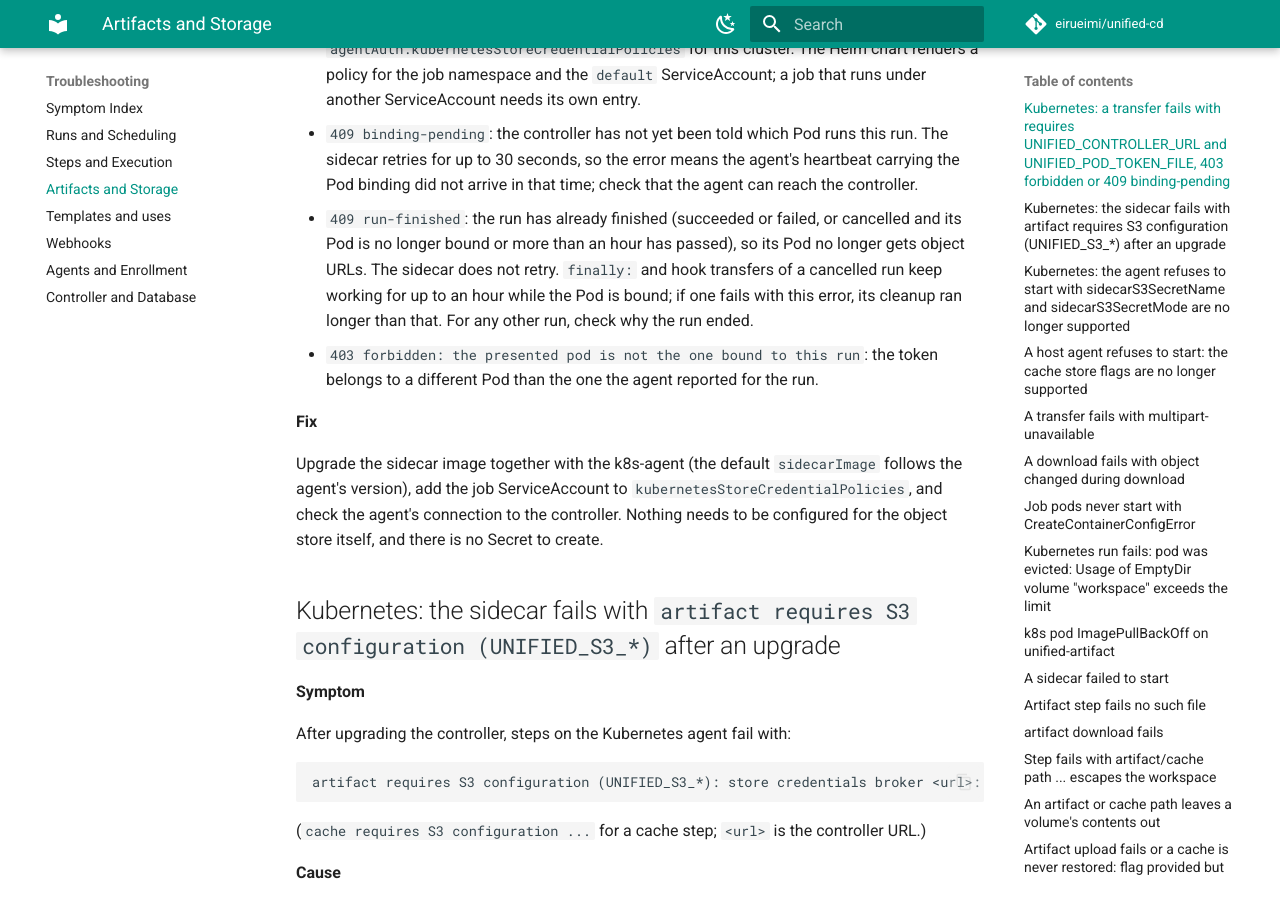
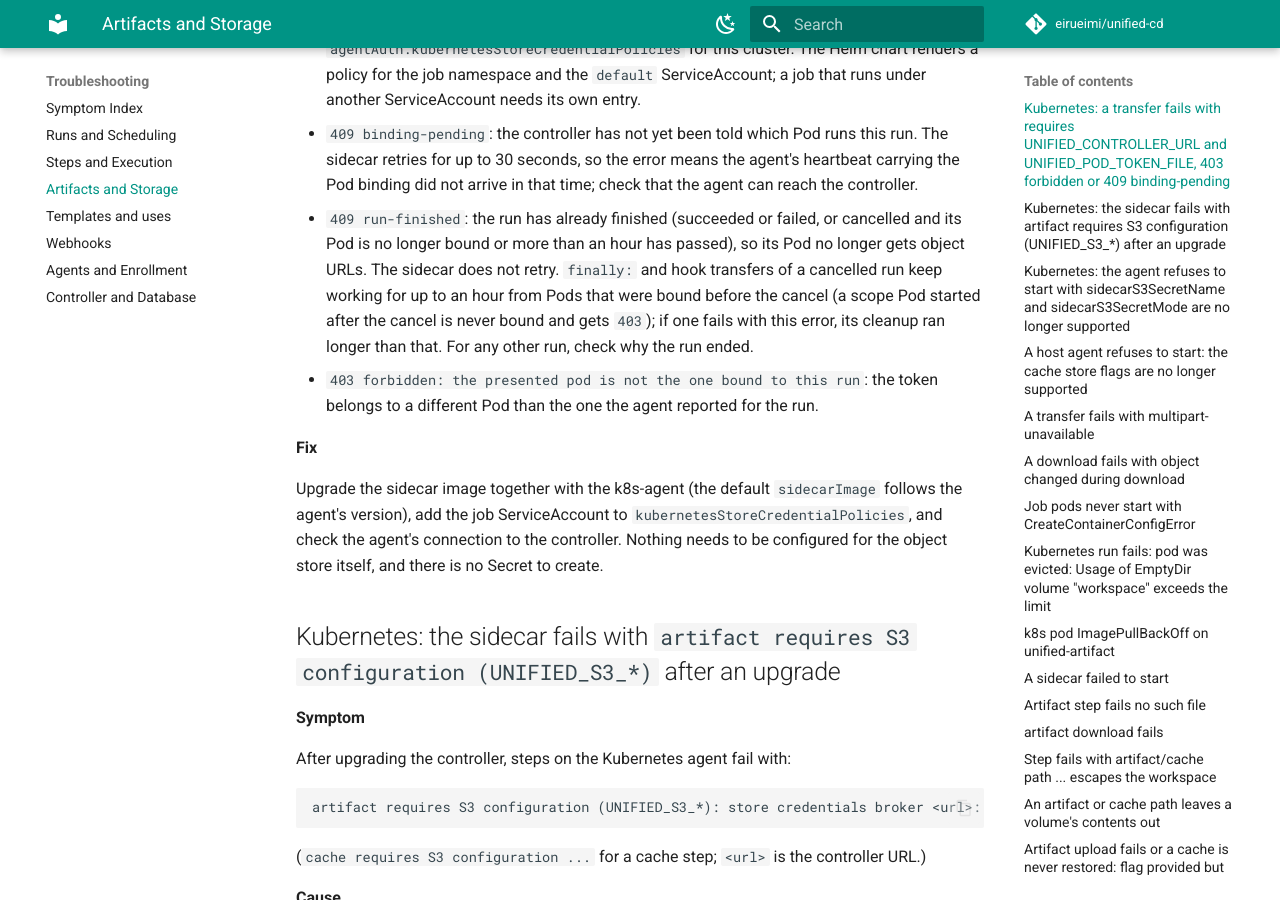
Before and after one commit to eirueimi/unified-cd, an MkDocs documentation site: the page built from docs/troubleshooting/artifacts-and-storage.md, in a window 1280 px wide and 900 px high, scrolled down 798 px. Built offline with MkDocs 1.6.1 and Material for MkDocs 9.7.7, drawn with Linux system fonts in a browser that asks for light colours; comment, search, counter and statistics services are not loaded.

Commit message:
docs: scope the cancelled-run transfer grace to Pods bound before the cancel
Co-Authored-By: Claude Opus 5.5 <noreply@anthropic.com>
Claude-Session: https://claude.ai/code/session_01G3NWwwXnjYtSfzJjZYTrnV

```diff
--- a/docs/troubleshooting/artifacts-and-storage.md
+++ b/docs/troubleshooting/artifacts-and-storage.md
@@ -21,7 +21,7 @@ The Kubernetes sidecar holds no store credentials. It asks the controller for pr
 - `requires UNIFIED_CONTROLLER_URL and UNIFIED_POD_TOKEN_FILE`: the sidecar container was started without the two variables the k8s-agent sets, usually because the sidecar image and the agent are different releases or the Pod was not built by this agent.
 - `403 forbidden: this namespace or service account may not request object URLs`: the job Pod's namespace and ServiceAccount are not in the controller's `agentAuth.kubernetesStoreCredentialPolicies` for this cluster. The Helm chart renders a policy for the job namespace and the `default` ServiceAccount; a job that runs under another ServiceAccount needs its own entry.
 - `409 binding-pending`: the controller has not yet been told which Pod runs this run. The sidecar retries for up to 30 seconds, so the error means the agent's heartbeat carrying the Pod binding did not arrive in that time; check that the agent can reach the controller.
-- `409 run-finished`: the run has already finished (succeeded or failed, or cancelled and its Pod is no longer bound or more than an hour has passed), so its Pod no longer gets object URLs. The sidecar does not retry. `finally:` and hook transfers of a cancelled run keep working for up to an hour while the Pod is bound; if one fails with this error, its cleanup ran longer than that. For any other run, check why the run ended.
+- `409 run-finished`: the run has already finished (succeeded or failed, or cancelled and its Pod is no longer bound or more than an hour has passed), so its Pod no longer gets object URLs. The sidecar does not retry. `finally:` and hook transfers of a cancelled run keep working for up to an hour from Pods that were bound before the cancel (a scope Pod started after the cancel is never bound and gets `403`); if one fails with this error, its cleanup ran longer than that. For any other run, check why the run ended.
 - `403 forbidden: the presented pod is not the one bound to this run`: the token belongs to a different Pod than the one the agent reported for the run.
 
 **Fix**
```
Also changed, not shown: docs/user-guide/writing-jobs/approval-and-finally.md (+1 -1 lines).
